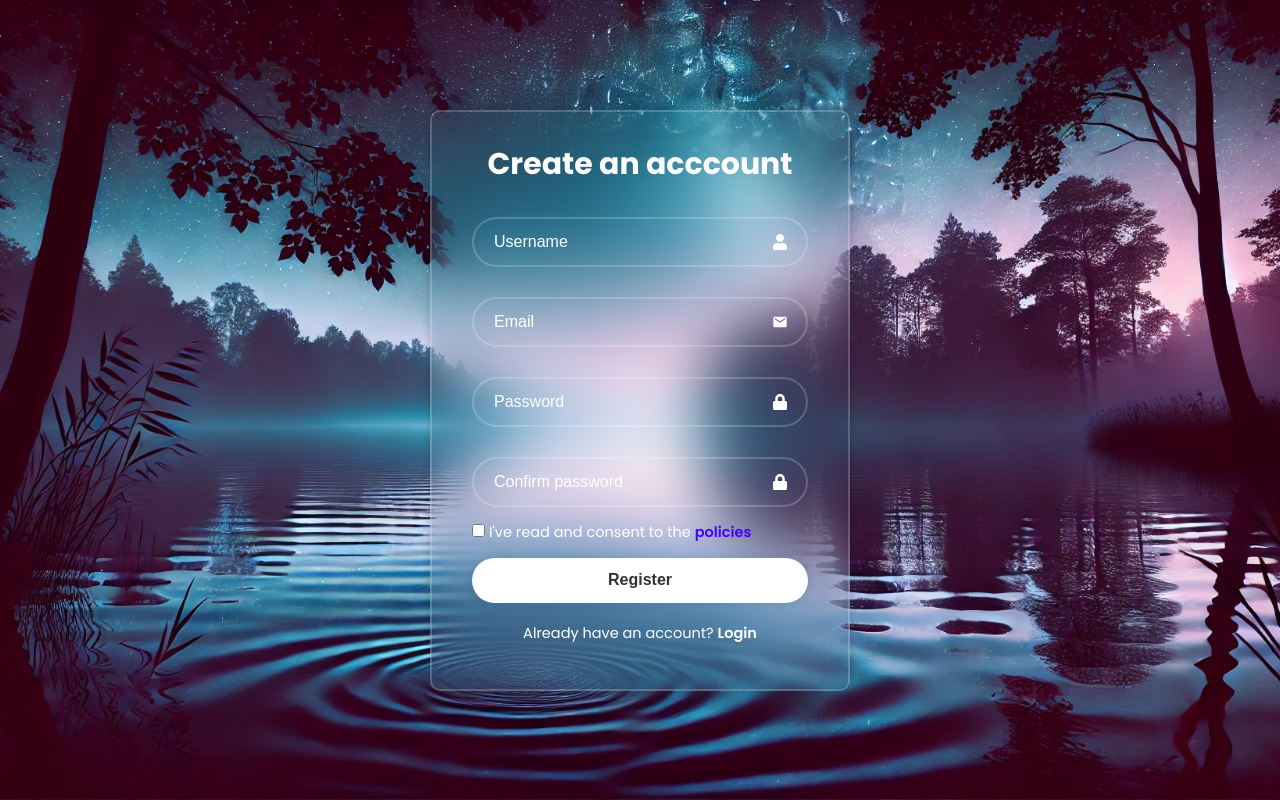
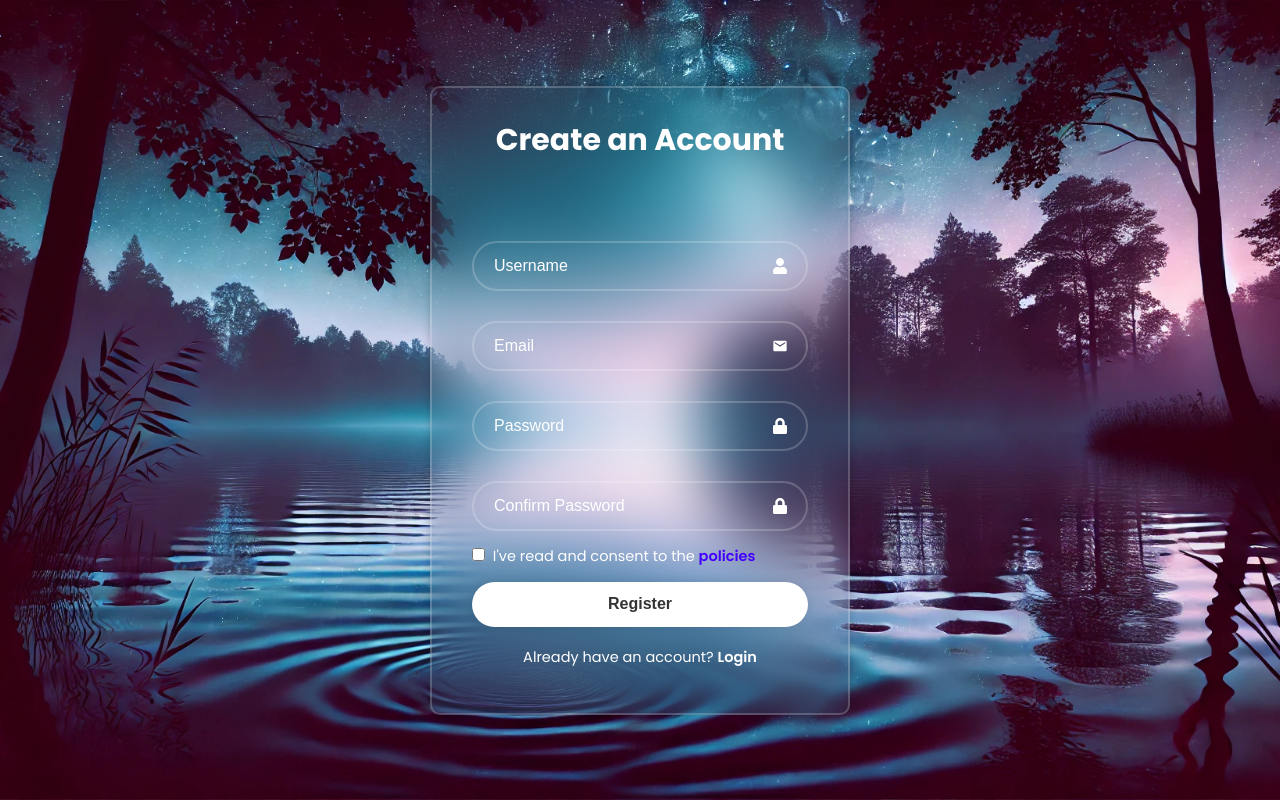
Before and after one commit to karsonbwoy/login-form, a React (Create React App) app: page /register in a window 1280 px wide. Built offline with nearby package versions, Linux system fonts and the light colour scheme; the HTML template or start-up script is replaced by a standard one.

Commit message:
Clean register form with chatgpt

```diff
--- a/src/Components/RegisterForm/RegisterForm.jsx
+++ b/src/Components/RegisterForm/RegisterForm.jsx
@@ -1,113 +1,153 @@
 import React, { useState } from "react";
 import './RegisterForm.css';
-import { FaUser, FaLock, FaHandLizard } from "react-icons/fa";
+import { FaUser, FaLock } from "react-icons/fa";
 import { MdEmail } from "react-icons/md";
-import { Link } from "react-router-dom";
-import { useNavigate } from "react-router-dom";
+import { Link, useNavigate } from "react-router-dom";
 
 const RegisterForm = () => {
-    const [username, setUsername] = useState('')
-    const [password, setPassword] = useState('')
-    const [confirmPassword, setConfirmPassword] = useState('')
-    const [email, setEmail] = useState('')
-    const [usernameIsValid, setUsernameIsValid] = useState(true);
-    const [emailIsValid, setEmailIsValid] = useState(true);
-    const [passwordIsValid, setPasswordIsValid] = useState(true);
-    const [error, setError] = useState("")
+    const [formData, setFormData] = useState({
+        username: '',
+        email: '',
+        password: '',
+        confirmPassword: '',
+    });
+
+    const [validationErrors, setValidationErrors] = useState({
+        username: '',
+        email: '',
+        password: '',
+        confirmPassword: '',
+    });
+
     const navigate = useNavigate();
 
-    const validateUsername = username.length > 3
-    const validateEmail = () => {
+    // Validation Functions
+    const validateUsername = (username) => username.length > 3;
+
+    const validateEmail = (email) => {
         const emailRegex = /^[^\s@]+@[^\s@]+\.[^\s@]+$/;
         return emailRegex.test(email);
     };
 
-    const validatePassword = (p) => {
-        const length = p.length >= 8;
-        const uppercase = /[A-Z]/.test(p);
-        const lowercase = /[a-z]/.test(p);
-        const number = /[0-9]/.test(p);
-        const specialChar = /[@$!%*?&]/.test(p);
-        return length && uppercase && lowercase && number && specialChar
+    const validatePassword = (password) => {
+        const length = password.length >= 8;
+        const uppercase = /[A-Z]/.test(password);
+        const lowercase = /[a-z]/.test(password);
+        const number = /[0-9]/.test(password);
+        const specialChar = /[@$!%*?&]/.test(password);
+        return length && uppercase && lowercase && number && specialChar;
     };
-    const checkPasswords = password === confirmPassword
 
-    function handleSubmit(e) {
-        setUsernameIsValid(true);
-        setEmailIsValid(true);
-        setPasswordIsValid(true);
-        if (!validateUsername) {
-            setUsernameIsValid(false);
-            console.log("Too short username");
-            setError("Invalid username!")
-            e.preventDefault();
-            return;
+    const passwordsMatch = formData.password === formData.confirmPassword;
+
+    const handleChange = (e) => {
+        const { name, value } = e.target;
+        setFormData((prevData) => ({ ...prevData, [name]: value }));
+    };
+
+    const handleSubmit = (e) => {
+        e.preventDefault();
+        const errors = {};
+
+        if (!validateUsername(formData.username)) {
+            errors.username = "Username must be at least 4 characters long.";
         }
 
-        if (!validateEmail()) {
-            setEmailIsValid(false);
-            console.log("Wrong Email");
-            setError("Invalid Email!")
-            e.preventDefault();
-            return;
+        if (!validateEmail(formData.email)) {
+            errors.email = "Invalid email format.";
         }
 
-        if (!validatePassword(password)) {
-            setPasswordIsValid(false);
-            console.log("Wrong complexity");
-            setError("Check complexity of your password")
-            e.preventDefault();
-            return;
+        if (!validatePassword(formData.password)) {
+            errors.password = "Password must be at least 8 characters, including uppercase, lowercase, number, and special character.";
         }
 
-        if (!checkPasswords) {
-            console.log("Check password");
-            setError("Passwords are not the same")
-            e.preventDefault();
-            return;
+        if (!passwordsMatch) {
+            errors.confirmPassword = "Passwords do not match.";
         }
-        setError("");
-        navigate("/success");
 
-    }
+        setValidationErrors(errors);
 
+        if (Object.keys(errors).length === 0) {
+            // Submit the form
+            navigate("/success");
+        }
+    };
 
     return (
         <div className="wrapper">
-            <form action="">
-                <h1>Create an acccount</h1>
-                {(!usernameIsValid || !emailIsValid || !passwordIsValid) && <p className="error-message">{error}</p>}
+            <form onSubmit={handleSubmit}>
+                <h1>Create an Account</h1>
+
+                {Object.values(validationErrors).map((error, index) => (
+                    <p key={index} className="error-message">{error}</p>
+                ))}
+
                 <div className="input-box">
-                    <input type="text" className={usernameIsValid ? "" : "red-box"} placeholder="Username" required onChange={(e) => setUsername(e.target.value)} />
+                    <input
+                        type="text"
+                        name="username"
+                        placeholder="Username"
+                        value={formData.username}
+                        onChange={handleChange}
+                        className={validationErrors.username ? "red-box" : ""}
+                        required
+                    />
                     <FaUser className="icon" />
                 </div>
+
                 <div className="input-box">
-                    <input type="text" className={emailIsValid ? "" : "red-box"} placeholder="Email" required onChange={(e) => setEmail(e.target.value)} />
+                    <input
+                        type="text"
+                        name="email"
+                        placeholder="Email"
+                        value={formData.email}
+                        onChange={handleChange}
+                        className={validationErrors.email ? "red-box" : ""}
+                        required
+                    />
                     <MdEmail className="icon" />
                 </div>
+
                 <div className="input-box">
-                    <input type="password" className={passwordIsValid ? "" : "red-box"} placeholder="Password" required onChange={(e) => setPassword(e.target.value)} />
+                    <input
+                        type="password"
+                        name="password"
+                        placeholder="Password"
+                        value={formData.password}
+                        onChange={handleChange}
+                        className={validationErrors.password ? "red-box" : ""}
+                        required
+                    />
                     <FaLock className="icon" />
                 </div>
 
                 <div className="input-box">
-                    <input type="password" className={checkPasswords ? "" : "red-box"} placeholder="Confirm password" required onChange={(e) => setConfirmPassword(e.target.value)} />
+                    <input
+                        type="password"
+                        name="confirmPassword"
+                        placeholder="Confirm Password"
+                        value={formData.confirmPassword}
+                        onChange={handleChange}
+                        className={validationErrors.confirmPassword ? "red-box" : ""}
+                        required
+                    />
                     <FaLock className="icon" />
                 </div>
 
                 <div className="policies">
-                    <label htmlFor="policies-checkbox"><input type="checkbox" required id="policies-checkbox" />I've read and consent to the <a href="#">policies</a></label>
+                    <label>
+                        <input type="checkbox" required /> I've read and consent to the <a href="#">policies</a>
+                    </label>
                 </div>
 
-                <button type="submit" onClick={handleSubmit}>Register</button>
-
+                <button type="submit">Register</button>
 
                 <div className="register-link">
                     <p>Already have an account? <Link to="/login">Login</Link></p>
                 </div>
             </form>
         </div>
-    )
-}
+    );
+};
 
-export default RegisterForm
+export default RegisterForm;
```
